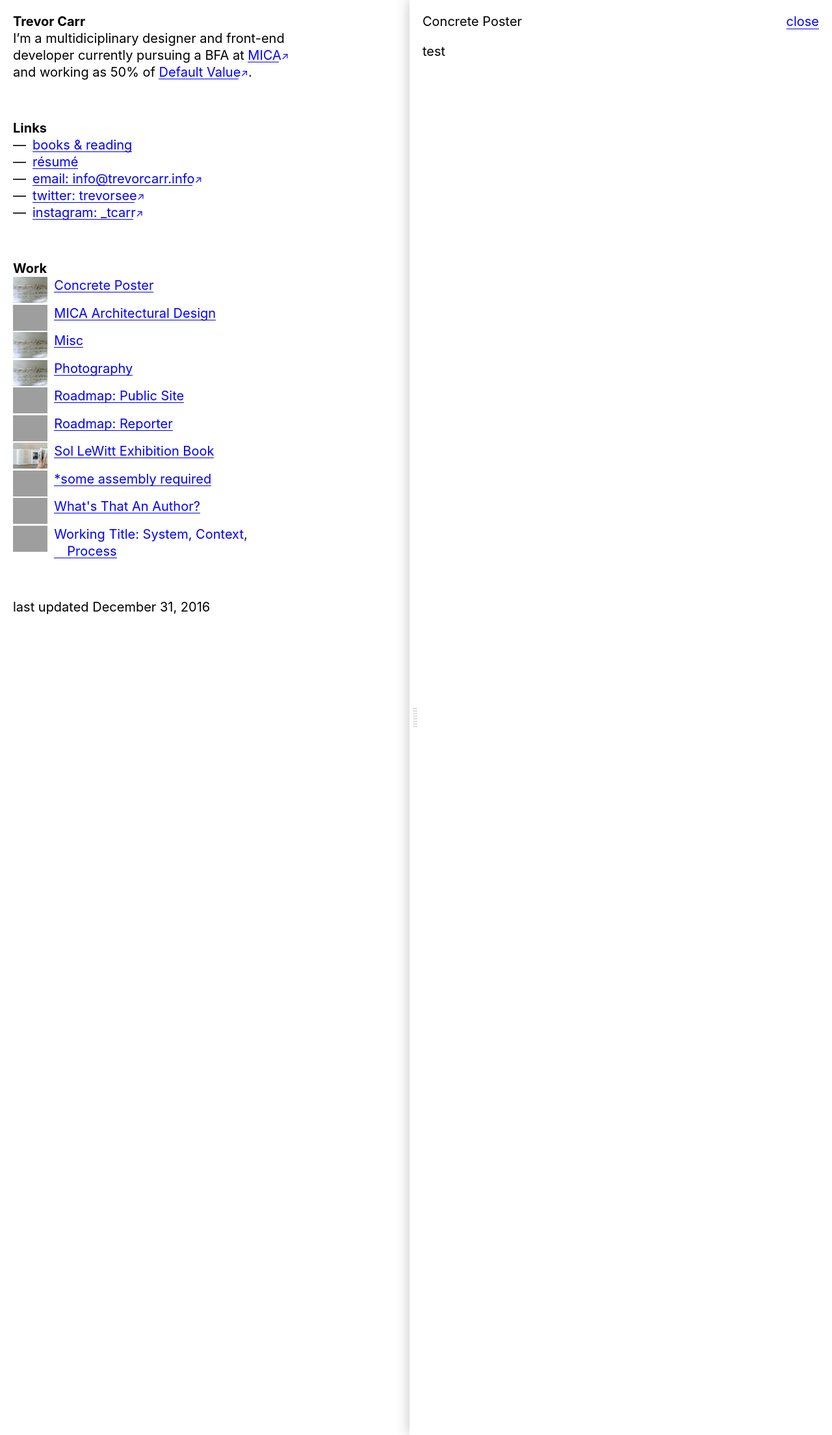
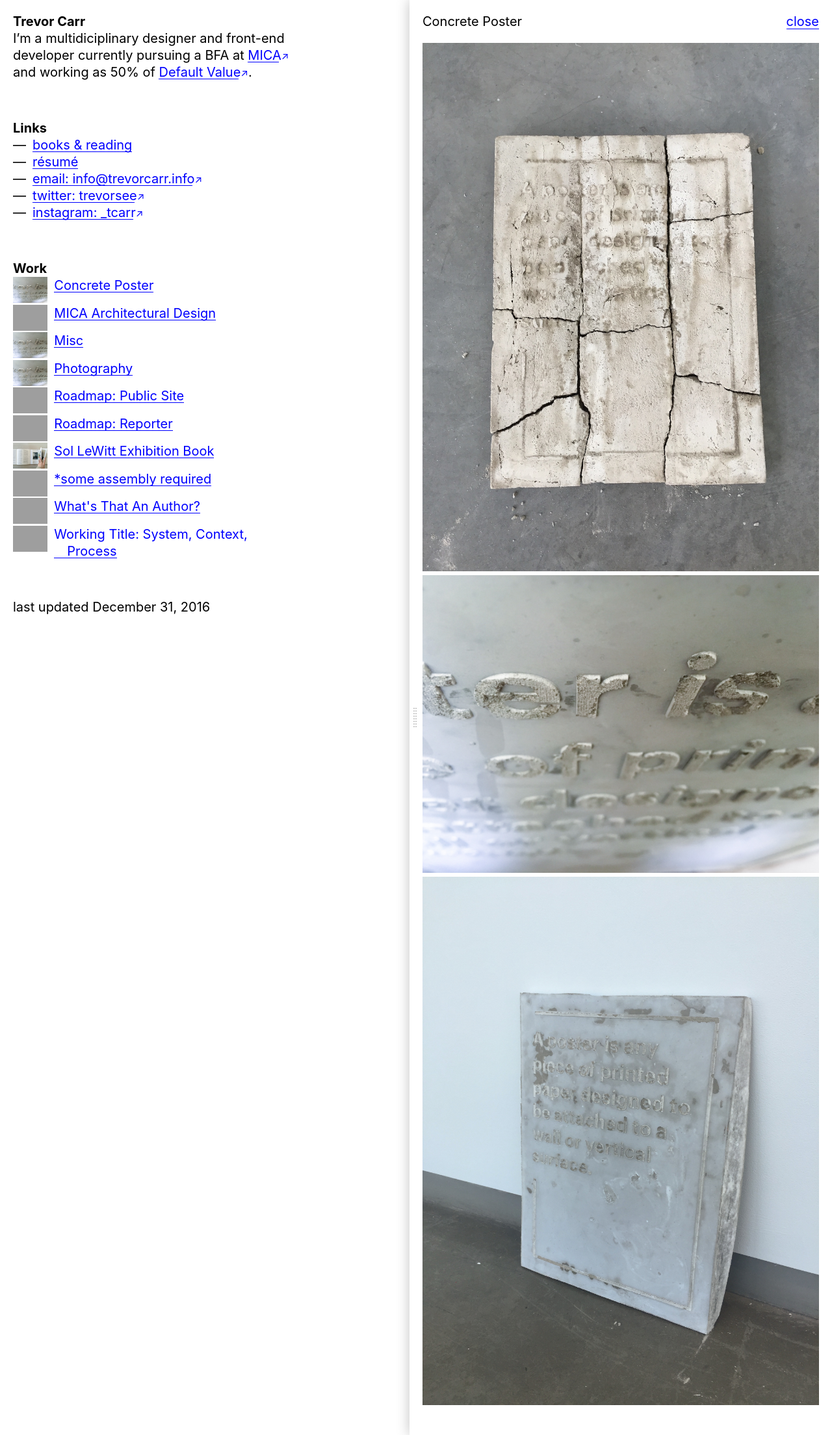
Before and after one commit to trevorsee/2017-website-archive, a Jekyll site: the page built from _projects/concrete-poster.markdown, in a window 1280 px wide. Shown: the whole page at 65% size. Built offline with Jekyll 4.4.1, drawn with Linux system fonts in a browser that asks for light colours; grey boxes are pictures that could not be loaded.

Commit message:
Updated Concrete Poster

```diff
--- a/_projects/concrete-poster.markdown
+++ b/_projects/concrete-poster.markdown
@@ -4,4 +4,6 @@ date: 2016-12-14 00:00:00 Z
 photo: "/uploads/concrete2.jpg"
 ---
 
-test
+![concrete3.jpg](/uploads/concrete3.jpg)
+![concrete2.jpg](/uploads/concrete2.jpg)
+![concrete1.jpg](/uploads/concrete1.jpg)
```
